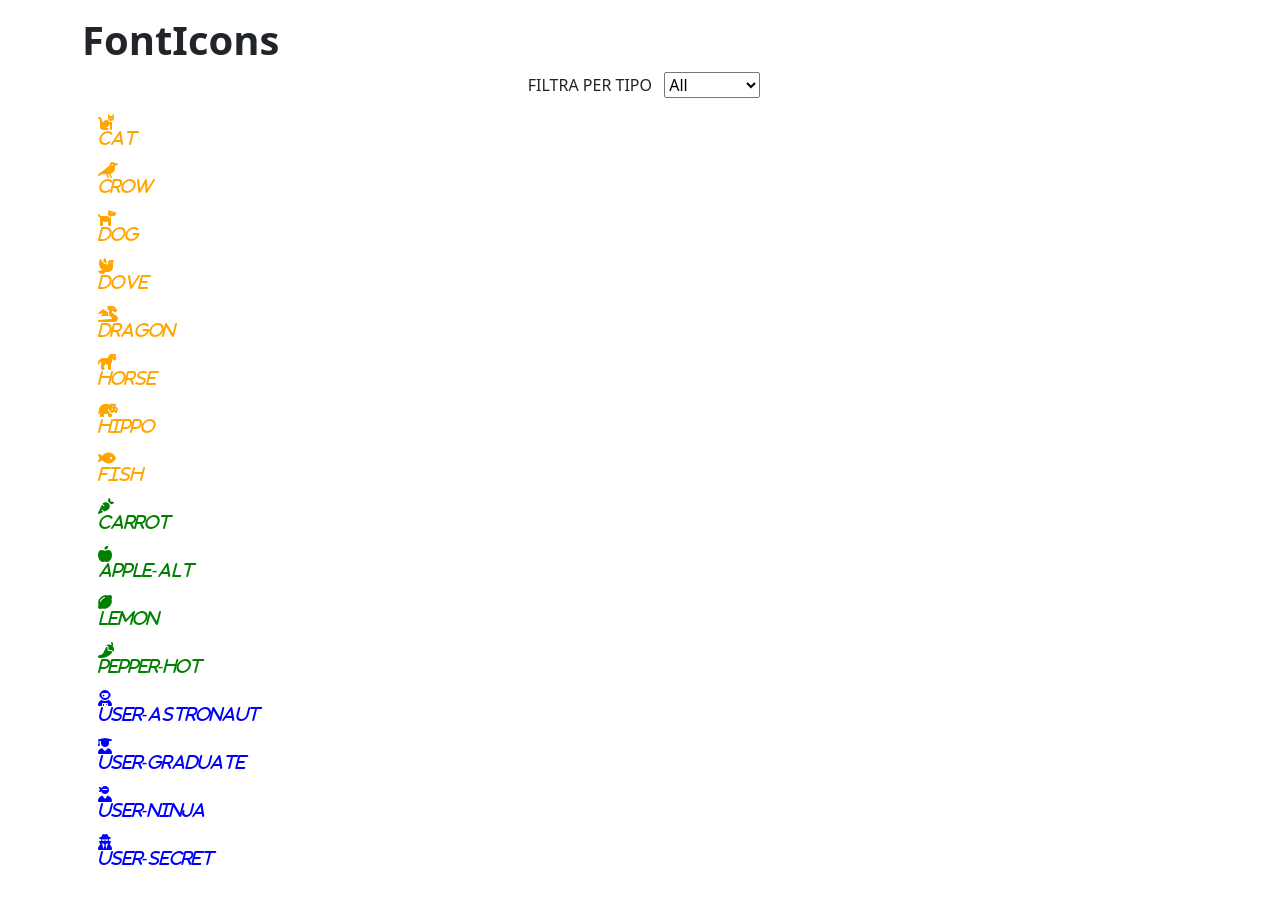
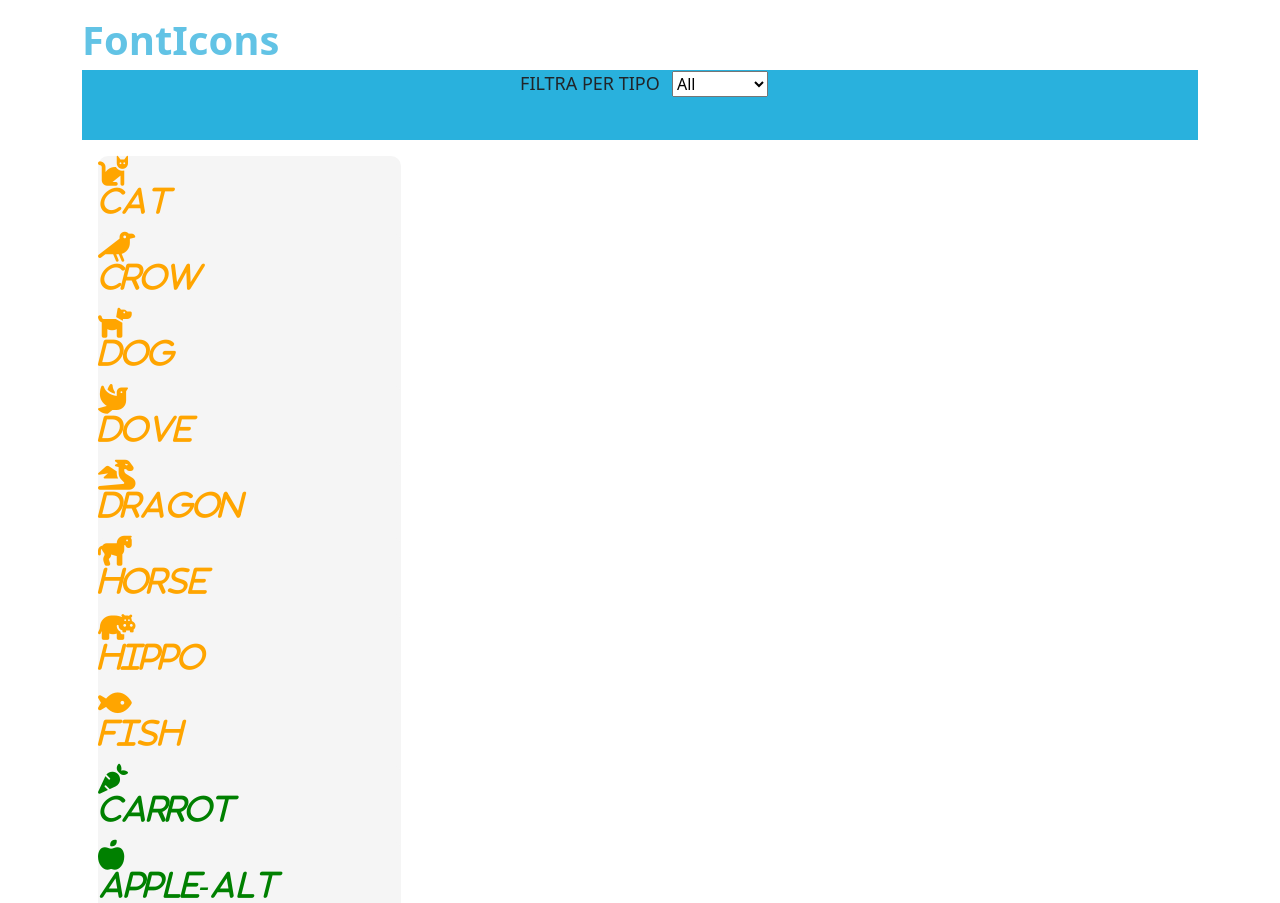
Before and after one commit to Al3ss4/js-es6-icons, a plain HTML site: page index.html in a window 1280 px wide. Shown: the top 903 px of the page. Drawn offline with nearby package versions, Linux system fonts and the light colour scheme.

Commit message:
add html and css code and  evenListener "change"

```diff
--- a/index.html
+++ b/index.html
@@ -21,20 +21,25 @@
             <div class="header-top">
                 <h1 class="fw-bold pt-3">FontIcons</h1>
             </div>
-            <div class="row">
-                <div class="filter col text-center">
-                    <span class="text-uppercase mx-2">Filtra per tipo</span>
-                    <select>
+            <div class="header-bottom">
+                <div class="row ">
+                    <div class="filter col text-center">
+                        <span class="text-uppercase mx-2">Filtra per tipo</span>
+                        <select>
 
-                    </select>
+                        </select>
+                    </div>
                 </div>
             </div>
         </div>
     </header>
     <main>
         <div class="container">
-            <div id="icone"class ="row p-3 flex-wrap"></div>
-
+            <div class="row">
+                <div class="col">
+                    <div id="icone" class=" p-3"></div>
+                </div>
+            </div>
         </div>
     </main>
 </body>
--- a/script.js
+++ b/script.js
@@ -145,15 +145,17 @@ function printIcons(array){
         const grid =
         `
 
-            <i class="${family} ${prefix}${name}" style="color:${color}"><i>
+            <i class="${family} ${prefix}${name} icone" style="color:${color}"><i>
             <p>${name.toUpperCase()}</p>
 
         `;
 
         allIcons += grid;
+
     });
 
 	iconGrid.innerHTML = allIcons;
+
 }
 
 
@@ -171,7 +173,17 @@ createOption(filter);
 // Quando l'utente seleziona un tipo dalla select, visualizzare solamente le icone corrispondenti.
 
 
+//usiamo la funzione per andare a modificare il nostro select
+select.addEventListener('change', (event) =>{
 
+
+	const selectedCategory = event.target.value;
+	if(selectedCategory === 'all'){
+		printIcons(arrayIcons);
+	}else{
+		printIcons(arrayIcons.filter((item)=> item.type === selectedCategory));
+	}
+});
 //costruiamo una funzione che andrà ad inzerire delle "option" nel nostro select
 function createOption(element){
 let content = '<option value="all">All</option>';
--- a/style.css
+++ b/style.css
@@ -0,0 +1,43 @@
+* {
+    margin: 0;
+    padding: 0;
+    box-sizing: border-box;
+  }
+
+
+h1
+{
+    color: rgb(98, 195, 229);
+
+}
+
+.header-top
+{
+    height: 70px;
+
+}
+
+
+
+.header-bottom
+{
+    background-color: rgb(41, 177, 221);
+    height: 70px;
+}
+
+.header-bottom span
+{
+    font-size: 18px;
+}
+
+.icone
+{
+    background-color: #f5f5f5;
+    border-radius: 10px;
+    font-size: 30px;
+}
+
+.title
+{
+    font-size: 16px;
+}
```
